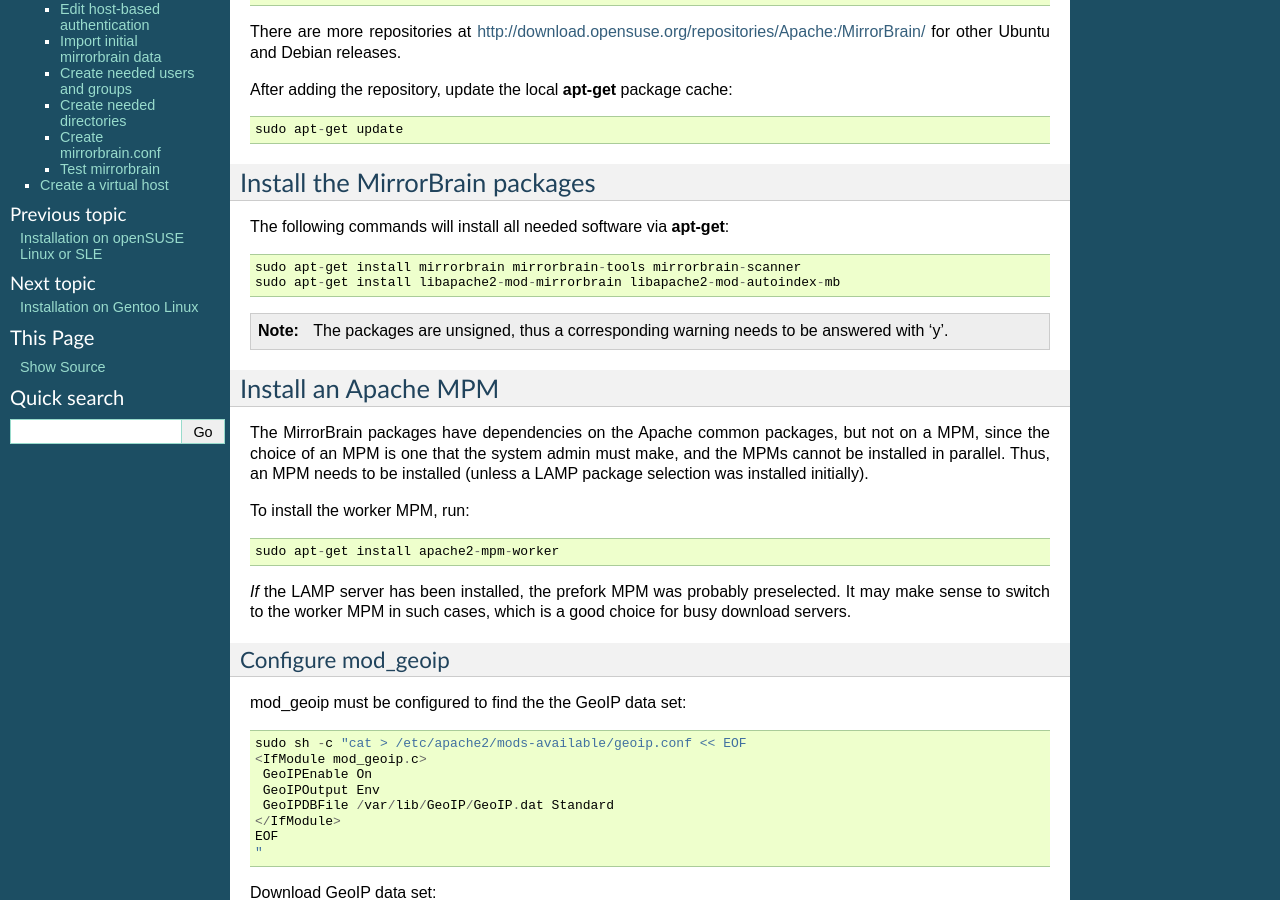
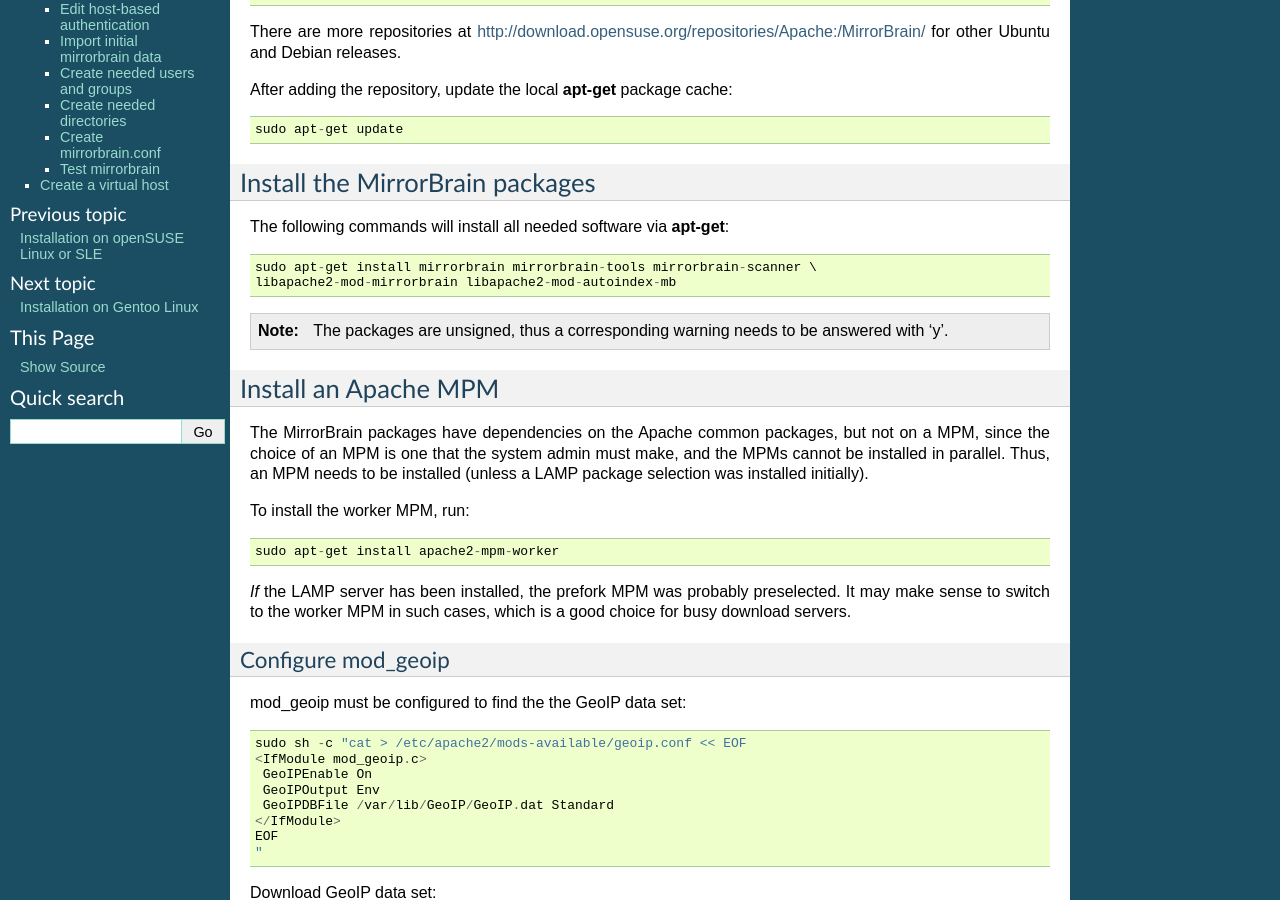
Before and after one commit to hayalci/mirrorbrain, a Sphinx documentation site: the page built from docs/installation/debian.rst, in a window 1280 px wide and 900 px high, scrolled down 345 px. Built offline with Sphinx 7.4.7, drawn with Linux system fonts in a browser that asks for light colours.

Commit message:
Condense command to one line + \
Makes it easier to notice if something went wrong


git-svn-id: http://svn.mirrorbrain.org/svn/mirrorbrain/trunk@7824 2d291e14-ff0c-0410-a3fa-d5caa9871f55

```diff
--- a/docs/installation/debian.rst
+++ b/docs/installation/debian.rst
@@ -38,8 +38,8 @@
 The following commands will install all needed software via
 :program:`apt-get`::
 
-  sudo apt-get install mirrorbrain mirrorbrain-tools mirrorbrain-scanner
-  sudo apt-get install libapache2-mod-mirrorbrain libapache2-mod-autoindex-mb
+  sudo apt-get install mirrorbrain mirrorbrain-tools mirrorbrain-scanner \
+  libapache2-mod-mirrorbrain libapache2-mod-autoindex-mb
 
 
 .. note::
```
